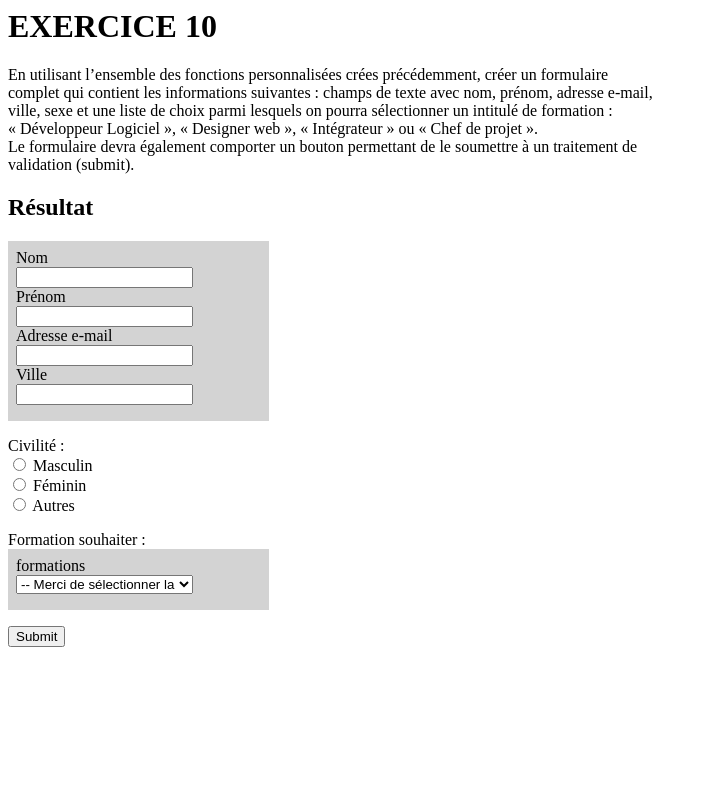
After one commit to Nezertiam/JS-HTML-ExoIntroJS, a PHP site: page /Part2-Exo10.php in a window 1280 px wide. The commit adds this page. Shown: the whole page, without its empty margins (0-707 px from the left). Run offline with PHP 8.4, Linux system fonts and the light colour scheme.

Commit message:
Add files via upload

```diff
--- /dev/null
+++ b/PHP/Partie2/Part2-Exo10.php
@@ -0,0 +1,47 @@
+<h1>
+    EXERCICE 10
+</h1>
+<p>
+    En utilisant l’ensemble des fonctions personnalisées crées précédemment, créer un formulaire<br>
+    complet qui contient les informations suivantes : champs de texte avec nom, prénom, adresse e-mail,<br>
+    ville, sexe et une liste de choix parmi lesquels on pourra sélectionner un intitulé de formation :<br>
+    « Développeur Logiciel », « Designer web », « Intégrateur » ou « Chef de projet ».<br>
+    Le formulaire devra également comporter un bouton permettant de le soumettre à un traitement de<br>
+    validation (submit).
+</p>
+
+<h2>Résultat</h2>
+
+<?php
+
+    require("functions.php");
+
+    $inputNames = [
+        "nom" => "Nom",
+        "prenom" => "Prénom",
+        "email" => "Adresse e-mail",
+        "ville" => "Ville"
+    ];
+
+    $sexes = [
+        "Masculin",
+        "Féminin",
+        "Autres"
+    ];
+
+    $formations = [
+        "Développeur Logiciel",
+        "Designer Web",
+        "Intégrateur",
+        "Chef de projet"
+    ];
+
+    echo "<div style='width:20%;'>".genererInput($inputNames)."</div>";
+
+    echo "Civilité :";
+    echo "<div style='width:20%;'>".genererRadio($sexes, "sexes")."</div>";
+
+    echo "Formation souhaiter :";
+    echo "<div style='width:20%;'>".genererMenuDeroulant($formations, "formations")."</div>";
+
+    echo "<input type='submit'>";
--- a/PHP/Partie2/Part2-Exo2.php
+++ b/PHP/Partie2/Part2-Exo2.php
@@ -44,8 +44,8 @@
         foreach($tab as $pays => $ville){
             $str.= "
                     <tr>
-                        <td style='border:1px solid black;'>
-                            $pays
+                        <td style='border:1px solid black;'>".
+                            mb_strtoupper($pays)."
                         </td>
                         <td style='border:1px solid black;'>
                             $ville
--- a/PHP/Partie2/Part2-Exo4.php
+++ b/PHP/Partie2/Part2-Exo4.php
@@ -51,8 +51,8 @@
         foreach($tab as $pays => $ville){
             $str.= "
                     <tr>
-                        <td style='border:1px solid black;'>
-                            $pays
+                        <td style='border:1px solid black;'>".
+                            mb_strtoupper($pays)."
                         </td>
                         <td style='border:1px solid black;'>
                             $ville
--- /dev/null
+++ b/PHP/Partie2/functions.php
@@ -0,0 +1,68 @@
+<?php
+
+
+    function genererInput($tabNomsInput){
+        $str = "<form style='width:100%; display:block; background-color:lightgrey; padding-left:0.5em; padding-bottom: 1em; padding-top: 0.5em;'>";
+
+        foreach($tabNomsInput as $label => $affichage){
+            $str.= "
+                    <div style='display:flex; flex-direction:column; width:70%;'>
+                        <label for='".strtolower($label)."'>".$affichage."</label>
+                        <input type='text' id='".strtolower($label)."'>
+                    </div>
+            ";
+        }
+        $str.= "
+                </form>
+        ";
+        return $str;
+    }
+
+
+
+    function genererRadio(array $tab, string $famille){
+        $str = "
+            <form style='display:flex; flex-direction:column;'>
+        ";
+
+        foreach($tab as $key => $value){
+            $str.= "
+                <div>
+                    <input type='radio' id='".$key."' name='".$famille."' value='".$key."'>
+                    <label for='".$key."'>".$value."</label>
+                </div>
+            ";
+        }
+
+        $str.= "
+            </form>
+        ";
+        return $str;
+    }
+
+
+
+    function genererMenuDeroulant(array $tab, string $famille){
+
+        $str = "<form style='width:100%; display:block; background-color:lightgrey; padding-left:0.5em; padding-bottom: 1em; padding-top: 0.5em;'>";
+
+        $str.= "
+                    <div style='display:flex; flex-direction:column; width:70%;'>
+                        <label for='$famille'>$famille</label>
+                        <select name='$famille' id='$famille'>
+                            <option value=''>-- Merci de sélectionner la bonne option --</option>
+        ";
+        foreach($tab as $key => $value){
+            $str.= "
+                            <option value='".strtolower($key)."'>".$value."</option>
+            ";
+        }
+        $str.= "
+                        </select>
+                    </div>
+        ";
+        $str.= "
+                </form>
+        ";
+        return $str;
+    }
```
Also changed, not shown: PHP/Partie2/Part2-Exo5.php (+17 -10 lines), PHP/Partie2/Part2-Exo6.php (added, +47 -0 lines), PHP/Partie2/Part2-Exo7.php (added, +32 -0 lines), PHP/Partie2/Part2-Exo8.php (added, +27 -0 lines), PHP/Partie2/Part2-Exo9.php (added, +35 -0 lines).
